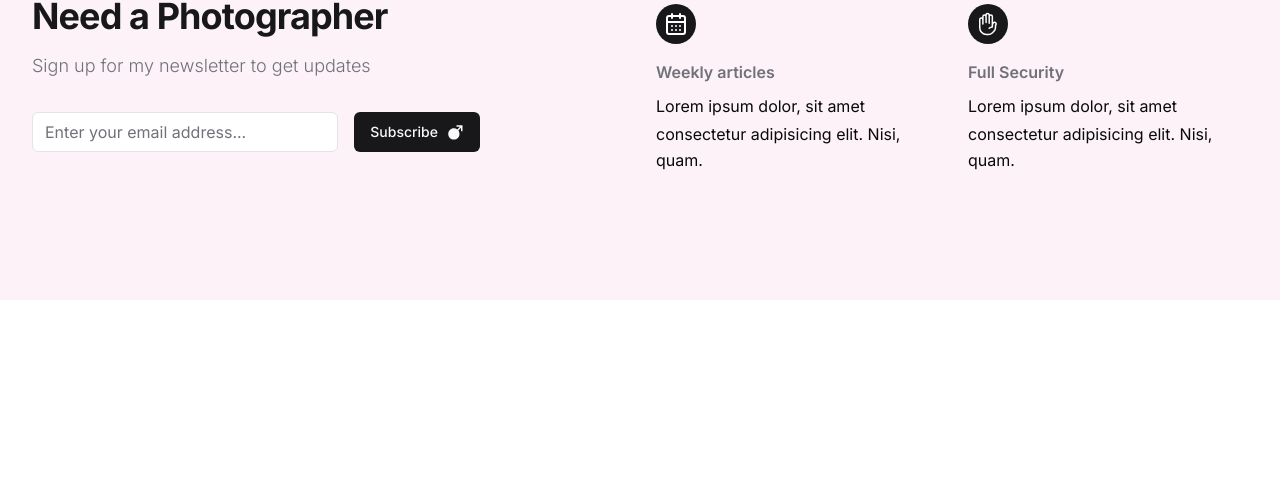
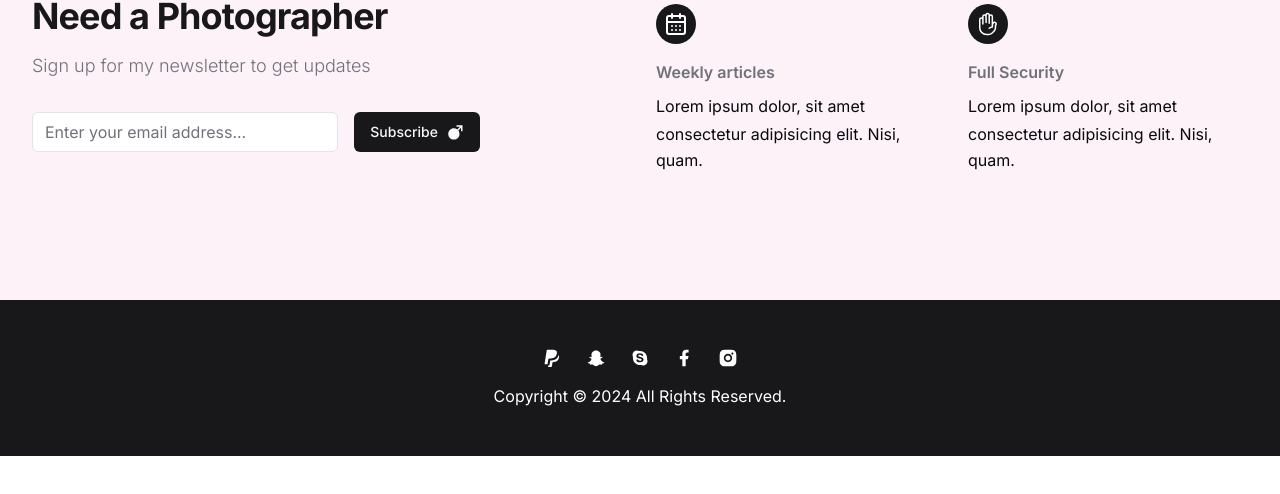
Before and after one commit to htsegaww/photography, a Next.js app: page / in a window 1280 px wide. Shown: the part 6392-6886 px from the top of the page. After the commit the page ends 6848 px from the top, so only its background shows below. Built offline with nearby package versions, Linux system fonts and the light colour scheme.

Commit message:
Footer page

```diff
--- a/app/page.js
+++ b/app/page.js
@@ -1,5 +1,6 @@
 import Faq from "@/components/Faq";
 import Features from "@/components/Features";
+// import Footer from "@/components/Footer";
 import Gallery from "@/components/Gallery";
 import Hero from "@/components/Hero";
 import Newsletter from "@/components/Newsletter";
@@ -16,6 +17,7 @@
       <Reviews />
       <Faq />
       <Newsletter />
+      {/* <Footer /> */}
     </main>
   );
 }
--- a/app/template.jsx
+++ b/app/template.jsx
@@ -28,7 +28,7 @@
         className="fixed z-50 bg-primary w-1 top-0 right-0 bottom-0 transition-all duration-700"
       ></span>
 
-      <div className="h-[3500px]"></div>
+      {/* <div className="h-[3500px]"></div> */}
     </>
   );
 };
--- a/components/Footer.jsx
+++ b/components/Footer.jsx
@@ -1,7 +1,23 @@
 import React from "react";
+import Socials from "./Socials";
 
 const Footer = () => {
-  return <div>Footer</div>;
+  return (
+    <section className="bg-primary py-12">
+      <div className="container mx-auto">
+        <div className="flex flex-col items-center justify-between">
+          {/* socials */}
+          <Socials
+            containerStyles="flex gap-x-6 mx-auto xl:mx-0 mb-4  dark:text-black"
+            iconStyles="text-white text-[20px] transition-all dark:text-black hover:text-white dark:hover:text-primary"
+          />
+          <div className="text-white dark:text-black">
+            Copyright &copy; {new Date().getFullYear()} All Rights Reserved.
+          </div>
+        </div>
+      </div>
+    </section>
+  );
 };
 
 export default Footer;
```
